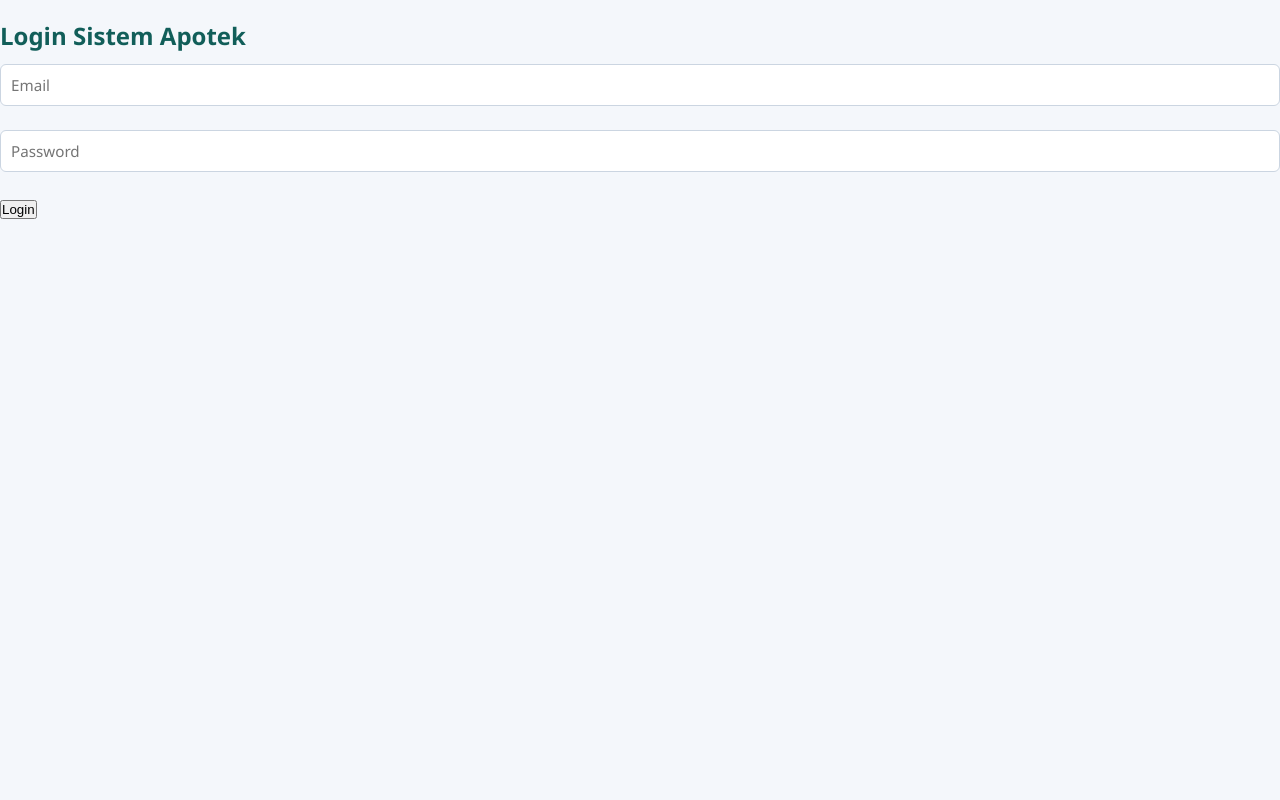
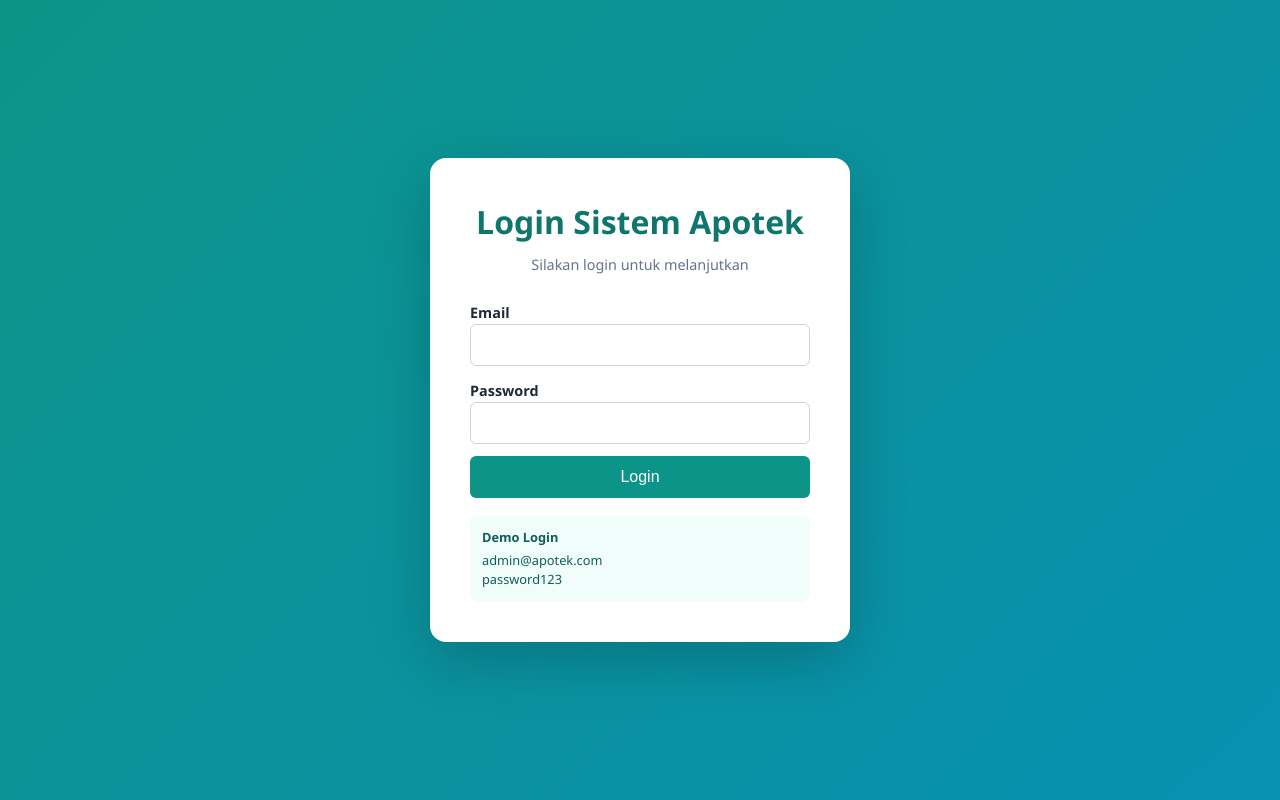
Before and after one commit to ryanndraa-coder/Sistem-apotek, a PHP site: page /login.php in a window 1280 px wide. Run offline with PHP 8.4, Linux system fonts and the light colour scheme.

Commit message:
fix login ui

```diff
--- a/login.php
+++ b/login.php
@@ -64,22 +64,52 @@ if ($_SERVER['REQUEST_METHOD'] === 'POST') {
     <link rel="stylesheet" href="assets/css/style.css">
 </head>
 <body>
+<body>
 
-<h2>Login Sistem Apotek</h2>
+<div class="login-wrap">
 
-<?php if($error): ?>
-<p><?= $error ?></p>
-<?php endif; ?>
+    <div class="login-card">
 
-<form method="POST">
+        <h1>Login Sistem Apotek</h1>
 
-    <input type="email" name="email" placeholder="Email" required><br><br>
+        <p class="sub">
+            Silakan login untuk melanjutkan
+        </p>
 
-    <input type="password" name="password" placeholder="Password" required><br><br>
+        <?php if($error): ?>
+            <div class="alert error">
+                <?= $error ?>
+            </div>
+        <?php endif; ?>
 
-    <button type="submit">Login</button>
+        <form method="POST" class="form-stack">
 
-</form>
+            <div>
+                <label>Email</label>
+                <input type="email" name="email" required>
+            </div>
+
+            <div>
+                <label>Password</label>
+                <input type="password" name="password" required>
+            </div>
+
+            <button type="submit" class="btn">
+                Login
+            </button>
+
+        </form>
+
+        <div class="demo">
+            <b>Demo Login</b>
+            admin@apotek.com <br>
+            password123
+        </div>
+
+    </div>
+
+</div>
 
 </body>
+</body>
 </html>
```
